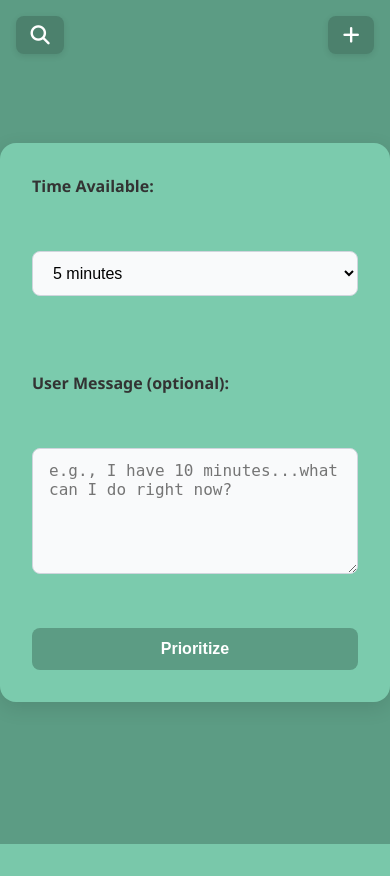
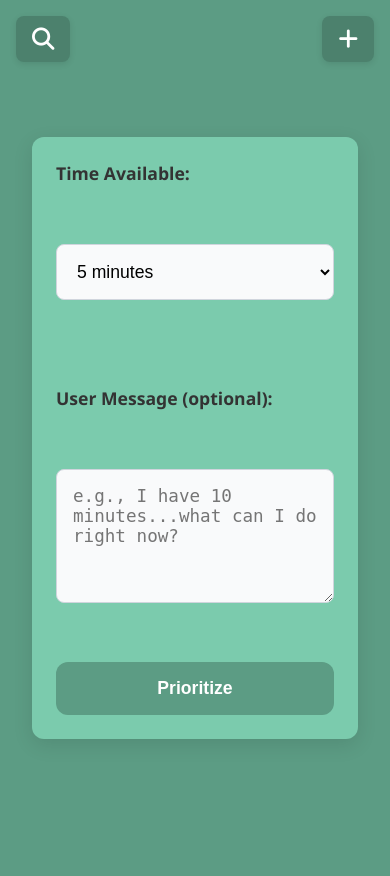
Before and after one commit to gendestus/pepper, a Flask app: page / in a window 390 px wide. Before the commit the page ends 844 px from the top, so only its background shows below. Run offline with Flask 3, Linux system fonts and the light colour scheme; some libraries are stand-ins or nearby versions.

Commit message:
changes for mobile

```diff
--- a/app/static/index.css
+++ b/app/static/index.css
@@ -112,3 +112,39 @@ textarea {
 #loading_container {
     text-align: center;
 }
+
+@media (max-width: 600px) {
+  body {
+    font-size: 1.2rem;
+    padding: 1rem;
+  }
+
+  .container {
+    padding: 1.5rem;
+    border-radius: 0.75rem;
+    max-width: 100%;
+    margin: 0 1rem;
+  }
+
+  label {
+    font-size: 1.1rem;
+  }
+
+  input[type="text"],
+  textarea,
+  select {
+    font-size: 1.1rem;
+    padding: 1rem;
+  }
+
+  button {
+    font-size: 1.1rem;
+    padding: 1rem;
+    border-radius: 0.75rem;
+  }
+
+  #corner_buttons a {
+    padding: 0.75rem 1rem;
+    font-size: 1.4rem;
+  }
+}
--- a/app/templates/index.html
+++ b/app/templates/index.html
@@ -1,6 +1,7 @@
 <!DOCTYPE html>
 <html>
 <head>
+  <meta name="viewport" content="width=device-width, initial-scale=1">
   <title>Todo + LLM</title>
   <link rel="stylesheet" href="{{ url_for('static', filename='index.css') }}">
   <link href="{{ url_for('static', filename='css/fontawesome.css') }}" rel="stylesheet" />
```
